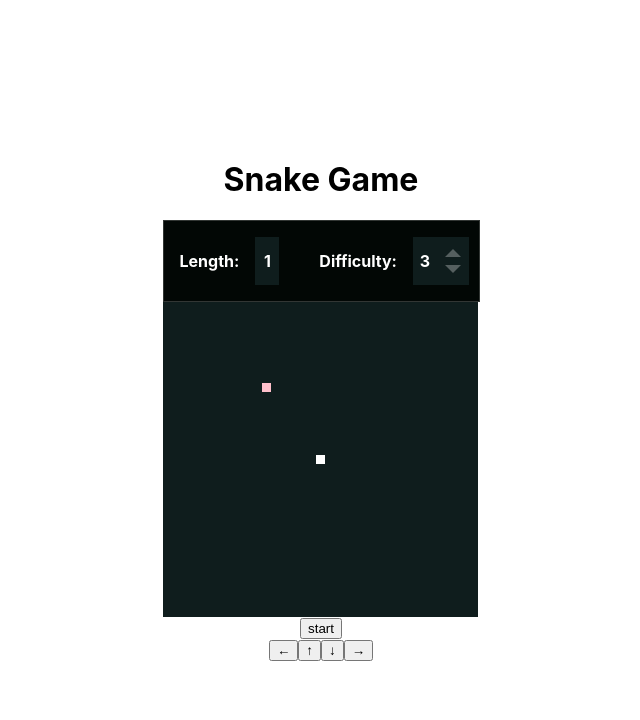
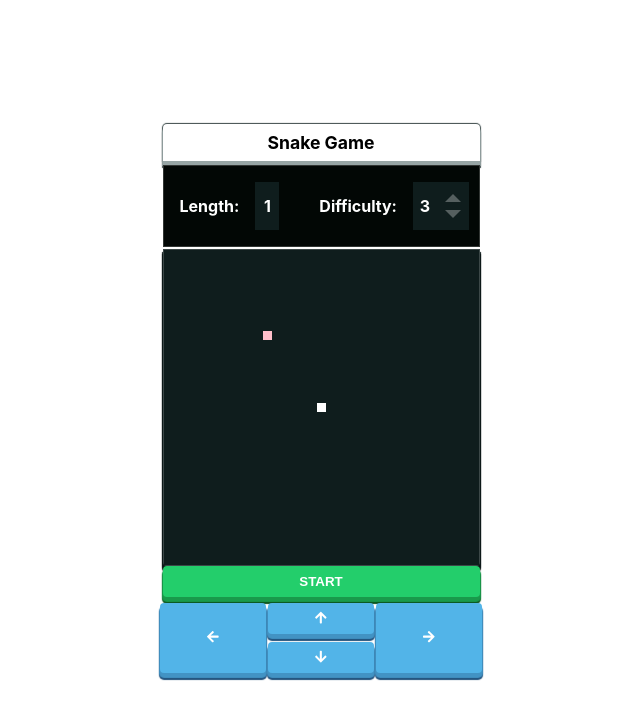
Before and after one commit to mae616/hooks-snake-game, a React (Create React App) app: page / in a window 1280 px wide. Shown: the top 720 px of the page, without its empty margins (319-959 px from the left). Built offline with nearby package versions, Linux system fonts and the light colour scheme.

Commit message:
スタイルの適用

```diff
--- a/package.json
+++ b/package.json
@@ -3,6 +3,9 @@
   "version": "0.1.0",
   "private": true,
   "dependencies": {
+    "@fortawesome/fontawesome-svg-core": "^1.2.36",
+    "@fortawesome/free-solid-svg-icons": "^5.15.4",
+    "@fortawesome/react-fontawesome": "^0.1.16",
     "@testing-library/jest-dom": "^5.11.4",
     "@testing-library/react": "^11.1.0",
     "@testing-library/user-event": "^12.1.10",
--- a/src/components/Button.jsx
+++ b/src/components/Button.jsx
@@ -3,10 +3,10 @@ import { GameStatus } from "../App";
 const Button = ({ status, onStart, onStop, onRestart }) => {
     return (
         <div className="button">
-            {status === GameStatus.gameover && <button onClick={onRestart}>gameover</button>}
-            {status === GameStatus.init && <button onClick={onStart}>start</button>}
-            {status === GameStatus.suspended && <button onClick={onStart}>start</button>}
-            {status === GameStatus.playing && <button onClick={onStop}>stop</button>}
+            {status === GameStatus.gameover && <button className="btn btn-gameover" onClick={onRestart}>gameover</button>}
+            {status === GameStatus.init && <button className="btn btn-init" onClick={onStart}>start</button>}
+            {status === GameStatus.suspended && <button className="btn btn-suspended" onClick={onStart}>start</button>}
+            {status === GameStatus.playing && <button className="btn btn-playing" onClick={onStop}>stop</button>}
         </div>
     );
 };
--- a/src/components/ManipulationPanel.jsx
+++ b/src/components/ManipulationPanel.jsx
@@ -1,4 +1,11 @@
 import { Direction } from "../App";
+import { FontAwesomeIcon } from '@fortawesome/react-fontawesome';
+import {
+    faArrowLeft,
+    faArrowUp,
+    faArrowDown,
+    faArrowRight
+} from '@fortawesome/free-solid-svg-icons';
 
 const ManipulationPanel = ({ onChange }) => {
 
@@ -9,10 +16,20 @@ const ManipulationPanel = ({ onChange }) => {
 
     return (
         <div className="manipulation-panel">
-            <button onClick={onLeft}>←</button>
-            <button onClick={onUp}>↑</button>
-            <button onClick={onDown}>↓</button>
-            <button onClick={onRight}>→</button>
+            <button className="manipulation-btn btn btn-left" onClick={onLeft}>
+                <FontAwesomeIcon icon={faArrowLeft} />
+            </button>
+            <div>
+                <button className="manipulation-btn btn btn-up" onClick={onUp}>
+                    <FontAwesomeIcon icon={faArrowUp} />
+                </button>
+                <button className="manipulation-btn btn btn-down" onClick={onDown}>
+                    <FontAwesomeIcon icon={faArrowDown} />
+                </button>
+            </div>
+            <button className="manipulation-btn btn btn-right" onClick={onRight}>
+                <FontAwesomeIcon icon={faArrowRight} />
+            </button>
         </div>
     );
 };
--- a/src/index.css
+++ b/src/index.css
@@ -31,6 +31,17 @@ body {
   height: 100vh;
 }
 
+.title-container {
+  border-radius: 4px 4px 0px 0px;
+  box-shadow: 0px 4px 1px 1px #97A5A5, 0px 6px 1px 1px #3C4A4A, 0px 0px 1px 1px #3C4A4A;
+}
+
+.title {
+  margin: 0;
+  padding: 8px;
+  font-size: 1.1em;
+}
+
 .dots {
   height: 9px;
   width: 9px;
@@ -40,6 +51,12 @@ body {
 .field {
   display: flex;
   flex-wrap: wrap;
+  margin-top: 2px;
+  color: white;
+  background: #0f1d1d;
+  border-radius: 0 0 4px 4px;
+  border: 1px solid #ffffff30;
+  box-shadow: 0px 4px 1px 1px #0c1818, 0px 6px 1px 1px #060F0D;
 }
 
 .snake {
@@ -123,10 +140,100 @@ body {
 
 .difficulty-down:hover {
   transform: scale(1, 1);
-  border-top: 8px solid white;
+  border-top: 8px solid  white;
 }
 
 .difficulty-down:active {
   transform: scale(.8);
   opacity: .8;
 }
+
+.btn {
+  border: 0;
+  cursor: pointer;
+  color: white;
+  border-radius: 4px;
+  width: 100%;
+  font-weight: bold;
+  padding: 8px 16px;
+  font-style: 1rem;
+  text-transform: uppercase;
+  transition: all ease .2s;
+}
+
+.btn-init,
+.btn-suspended {
+  box-shadow: 0px 4px 1px 1px #199A4B, 0px 6px 1px 1px #0B5420;
+  background: #23CE6B;
+}
+
+.btn-playing {
+  box-shadow: 0px 4px 1px 1px #D4A752, 0px 6px 1px 1px #956933;
+  background: #FFD166;
+}
+
+.btn-gameover {
+  box-shadow: 0px 4px 1px 1px #CE3959, 0px 6px 1px 1px #8B1C2C;
+  background: #EF476F;
+}
+
+.btn:focus {
+  outline: 0;
+}
+
+btn:active {
+  box-shadow: 0px 0px 0px 0px;
+  transform: translateY(6px);
+}
+
+.btn-init:active,
+.btn-suspended:active {
+  background: #20BD60;
+}
+
+.btn-playing:active {
+  background: #EABC5C;
+}
+
+.btn-gameover:acrive {
+  background: #DE4064;
+}
+
+.manipulation-panel {
+  margin-top: 2px;
+  display: flex;
+  justify-content: center;
+}
+
+.manipulation-btn {
+  min-width: 106px;
+  margin: 4px 2px;
+  background: #52B4E8;
+  box-shadow: 0px 4px 1px 1px #4293C4, 0px 6px 1px 1px #21507B;
+}
+
+.btn-move:active {
+  background: #4293C4;
+}
+
+.btn-left,
+.btn-right
+{
+  min-width: 106px;
+  width: 106px;
+}
+
+.btn-left {
+  margin-left: 0;
+}
+
+.btn-right {
+  margin-right: 0;
+}
+
+.btn-up,
+.btn-down
+{
+  margin-left: 0px;
+  margin-right: 0px;
+}
```
Also changed, not shown: 1 other file (tests, documents, lock files or other folders). Lines whose indentation alone changed are shown as unchanged.
